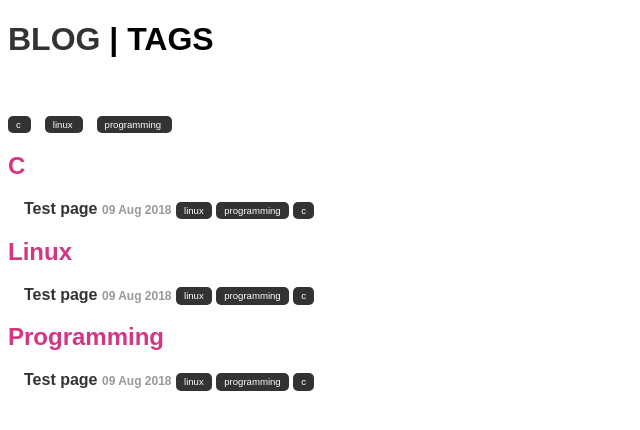
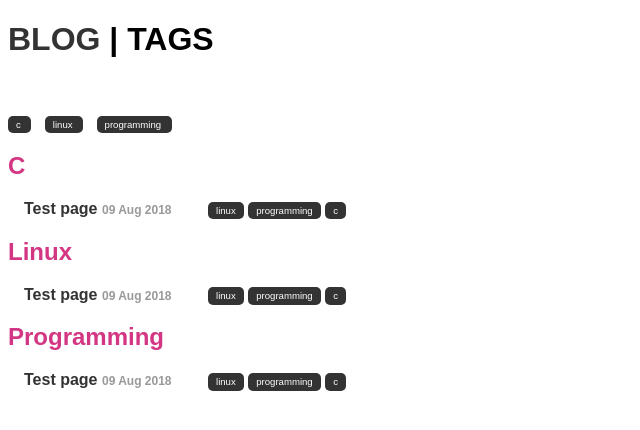
Before and after one commit to execas/execas.github.io, a Jekyll site: the page built from tags.html, in a window 1280 px wide. Shown: the top 430 px of the page, without its empty margins (0-640 px from the left). Built offline with Jekyll 4.4.1, drawn with Linux system fonts in a browser that asks for light colours.

Commit message:
Update execas.css

```diff
--- a/css/execas.css
+++ b/css/execas.css
@@ -23,7 +23,7 @@ h1,h2,h3,h4,h5,h6 {
 
 .category-list h3 {
     font-size: 1rem;
-    margin-right: 1rem
+    margin-right: 2rem;
     margin-top: 0;
     display:inline;
 }
```
